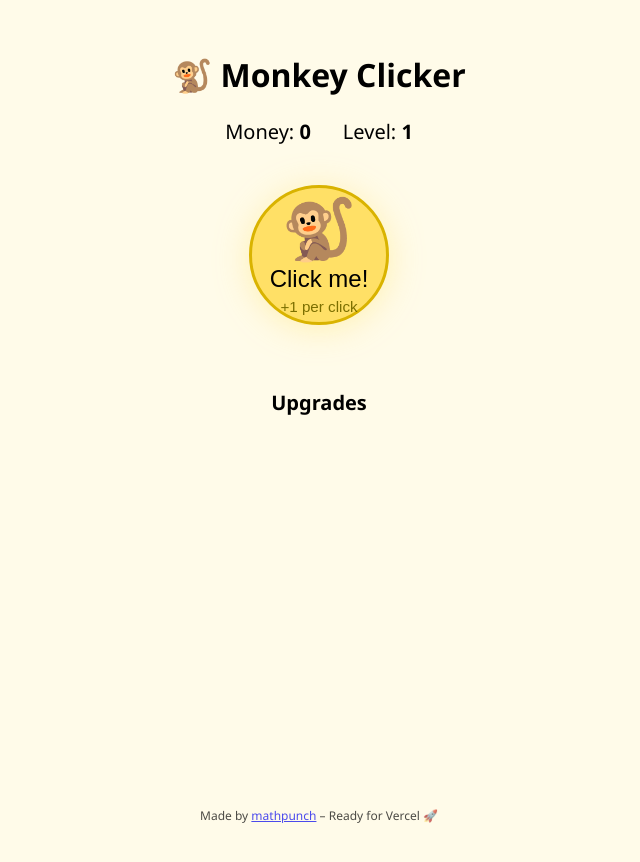
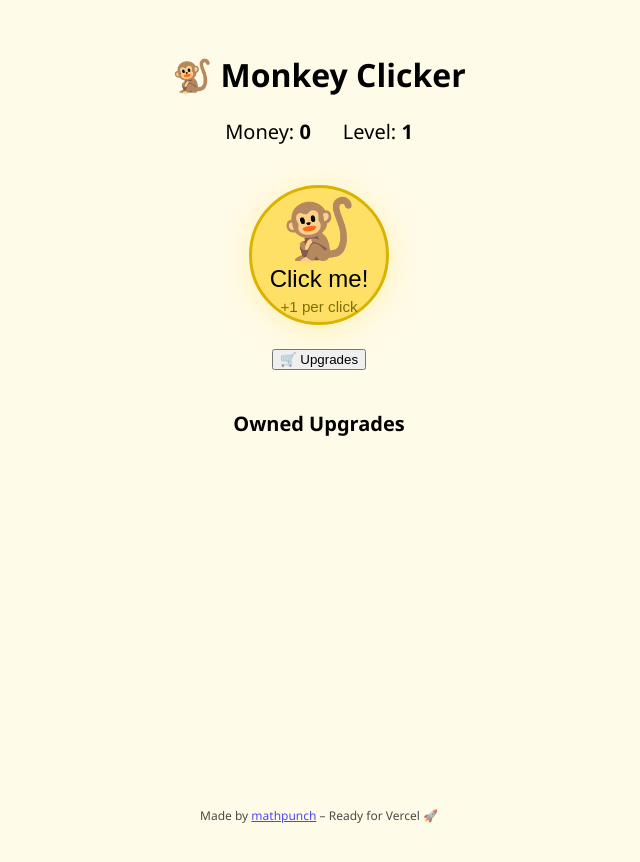
Before and after one commit to monkeyclickerbeta/monkeyclickerbeta.github.io, a React (Vite) app: page / in a window 1280 px wide. Shown: the whole page, without its empty margins (321-961 px from the left). Built offline with nearby package versions, Linux system fonts and the light colour scheme.

Commit message:
Update App.jsx

```diff
--- a/src/App.jsx
+++ b/src/App.jsx
@@ -30,11 +30,10 @@ function App() {
   const [upgrades, setUpgrades] = useState([])
   const [showUpgrades, setShowUpgrades] = useState(false)
 
-  // Level up at every 100 * level money
+  // Level up at every 100 * level money (just increase level, no upgrade popup)
   React.useEffect(() => {
     if (money >= level * 100) {
       setLevel((lvl) => lvl + 1)
-      setShowUpgrades(true)
     }
   }, [money, level])
 
@@ -55,7 +54,6 @@ function App() {
     if (upgrade.clickBoost) setClickValue((v) => v + upgrade.clickBoost)
     if (upgrade.autoClick) setAutoClick((a) => a + upgrade.autoClick)
     setUpgrades((u) => [...u, upgrade.name])
-    setShowUpgrades(false)
   }
 
   return (
@@ -70,8 +68,11 @@ function App() {
         <div>Click me!</div>
         <div className="per-click">+{clickValue} per click</div>
       </button>
+      <button className="upgrades-menu-btn" onClick={() => setShowUpgrades(true)}>
+        🛒 Upgrades
+      </button>
       <div className="upgrade-list">
-        <h2>Upgrades</h2>
+        <h2>Owned Upgrades</h2>
         <ul>
           {upgrades.map((name, i) => (
             <li key={i}>✓ {name}</li>
@@ -80,7 +81,7 @@ function App() {
       </div>
       {showUpgrades && (
         <div className="upgrade-popup">
-          <h3>🎉 Level Up! Choose an upgrade:</h3>
+          <h3>Buy Upgrades</h3>
           {upgradesData.map((upg, idx) => (
             !upgrades.includes(upg.name) &&
             <button key={upg.name} className="upgrade-option" onClick={() => buyUpgrade(upg, idx)} disabled={money < upg.cost}>
```
